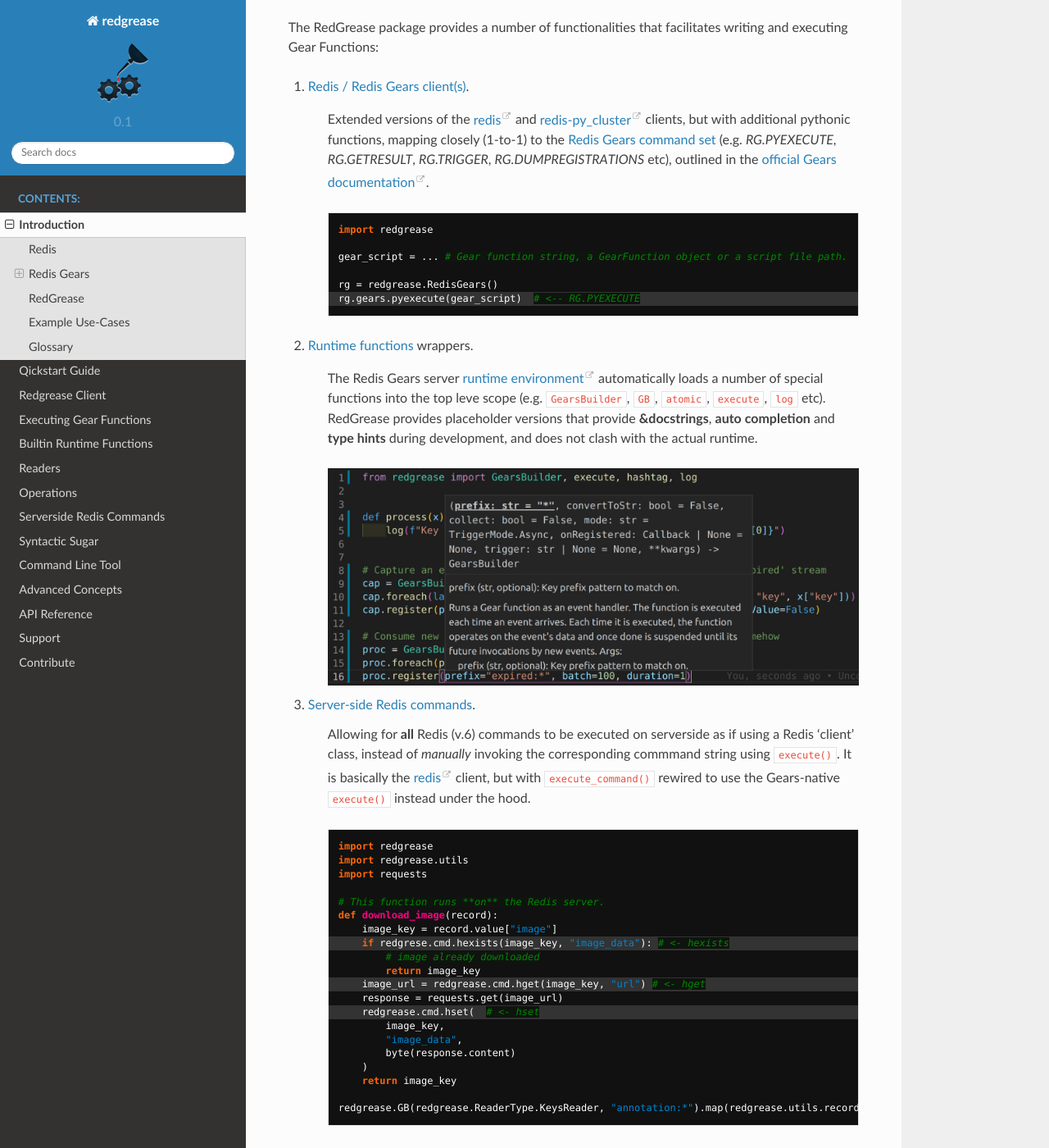
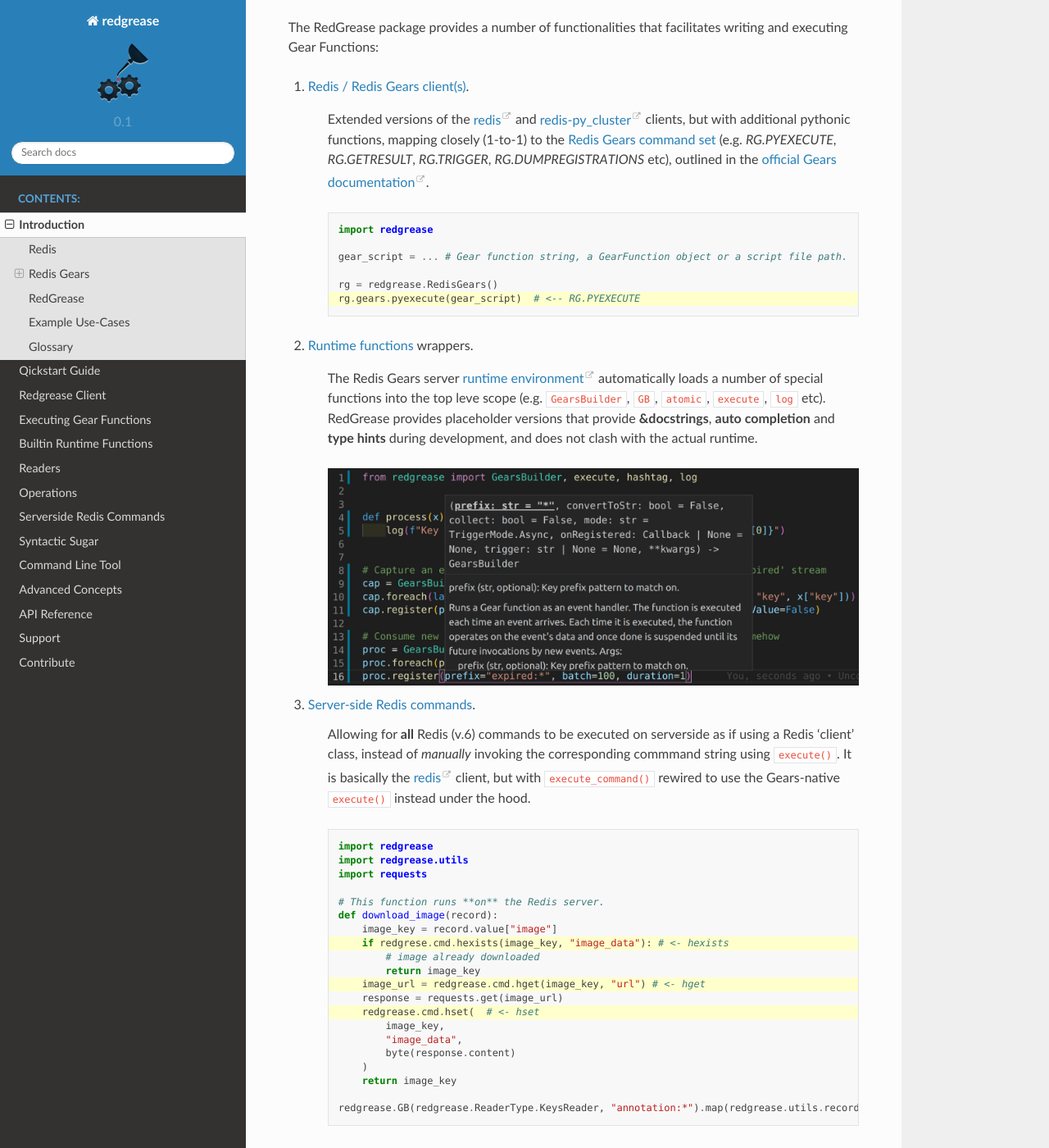
Before and after one commit to lyngon/redgrease, a Sphinx documentation site: the page built from docs/source/intro.rst, in a window 1280 px wide and 1400 px high, scrolled down 3281 px. Shown: the whole window at 82% size. Built offline with Sphinx 7.4.7 and the Read the Docs theme 2.0.0, drawn with Linux system fonts in a browser that asks for light colours.

Commit message:
back to defaults

```diff
--- a/docs/source/conf.py
+++ b/docs/source/conf.py
@@ -49,7 +49,7 @@
 
 # -- Options for HTML output -------------------------------------------------
 
-pygments_style = "fruity"
+# pygments_style = "fruity"
 
 # The theme to use for HTML and HTML Help pages.  See the documentation for
 # a list of builtin themes.
@@ -73,4 +73,5 @@
 # so a file named "default.css" will overwrite the builtin "default.css".
 html_static_path = ["_static"]
 # custom.css is inside one of the html_static_path folders (e.g. _static)
-html_css_files = ["custom.css"]
+# html_css_files = ["custom.css"]
+html_css_files = []  # type: List[str]
--- a/docs/source/intro.rst
+++ b/docs/source/intro.rst
@@ -98,7 +98,7 @@
 
     Extended versions of the `redis <https://pypi.org/project/redis/>`_ and `redis-py_cluster <https://github.com/Grokzen/redis-py-cluster>`_ clients, but with additional pythonic functions, mapping closely (1-to-1) to the :ref:`Redis Gears command set <client_gears_commands>` (e.g. `RG.PYEXECUTE`, `RG.GETRESULT`, `RG.TRIGGER`, `RG.DUMPREGISTRATIONS` etc), outlined in the `official Gears documentation <https://oss.redislabs.com/redisgears/commands.html>`_.
 
-    .. code-block:: python3
+    .. code-block:: python
         :emphasize-lines: 6
 
         import redgrease
@@ -121,7 +121,7 @@
     Allowing for **all** Redis (v.6) commands to be executed on serverside as if using a Redis 'client' class, instead of *manually* invoking the corresponding commmand string using ``execute()``.
     It is basically the `redis <https://pypi.org/project/redis/>`_ client, but with ``execute_command()`` rewired to use the Gears-native ``execute()`` instead under the hood.
 
-    .. code-block:: python3
+    .. code-block:: python
         :emphasize-lines: 8, 11, 13
 
         import redgrease
@@ -159,7 +159,7 @@
 
     |br|
 
-    .. code-block:: python3
+    .. code-block:: python
 
         import redgrease
         from redgrease.utils import as_is
```
